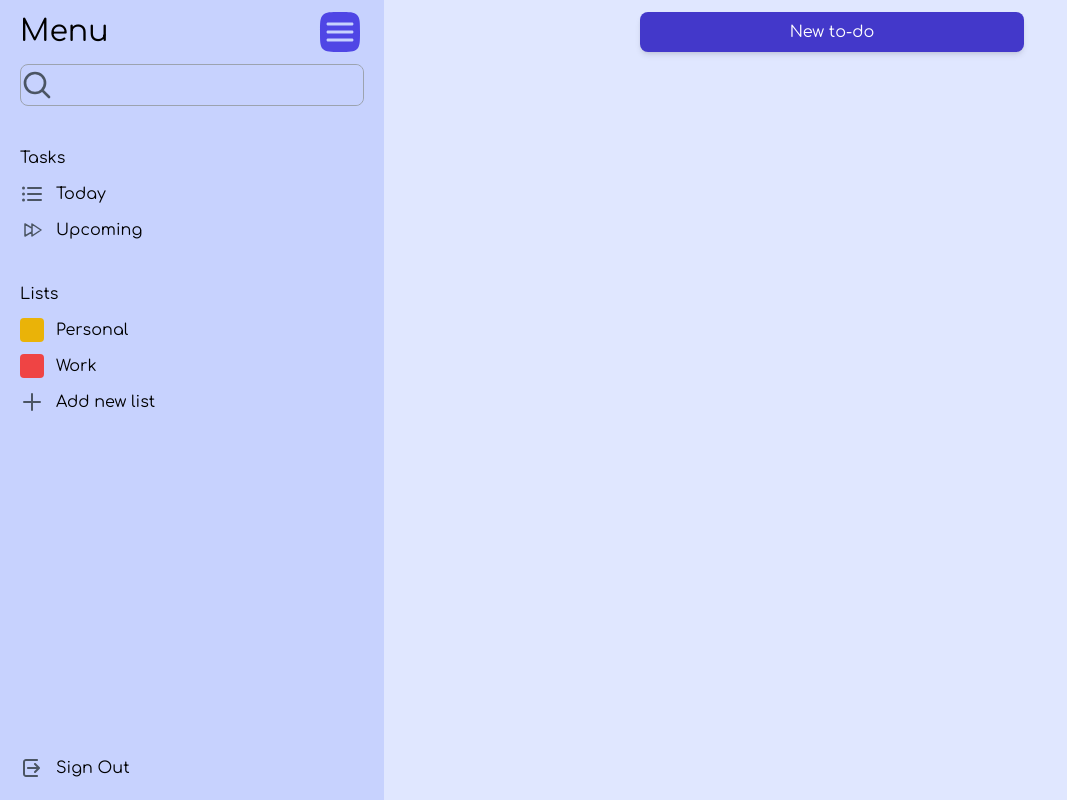
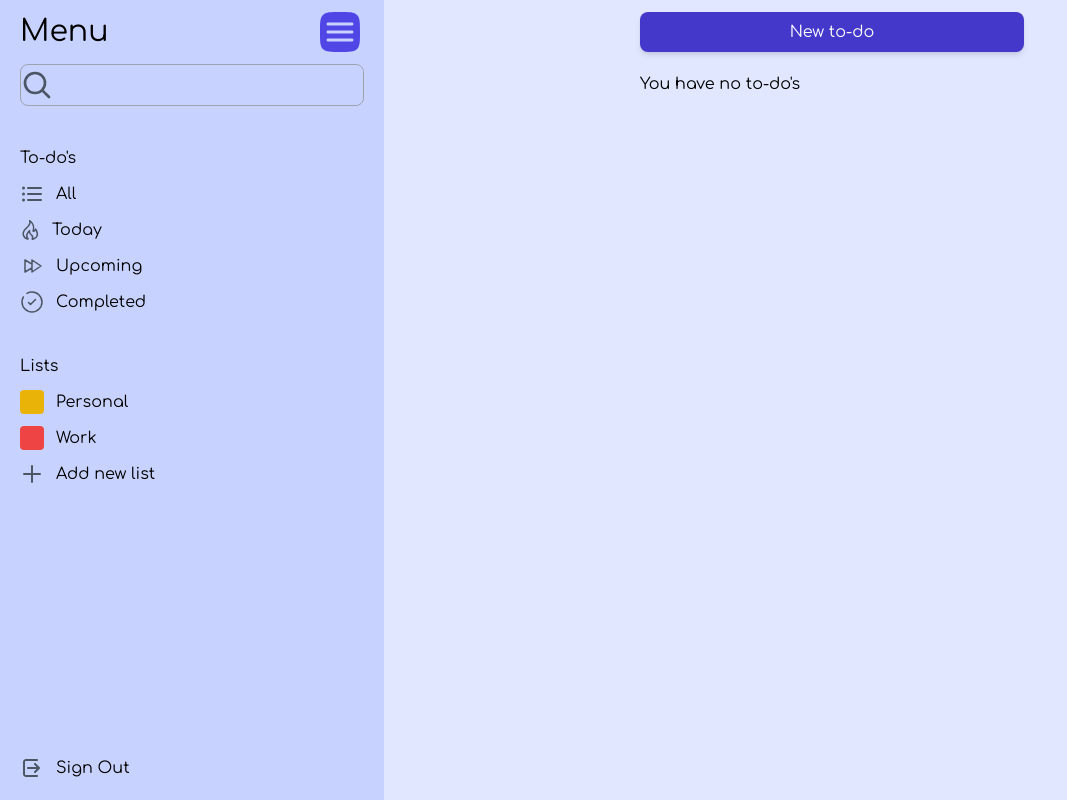
Before and after one commit to ycnaz/TodoApp, a Vue app: page /dashboard in a window 1280 px wide. Shown: the top 800 px of the page, without its empty margins (0-1067 px from the left). Built offline with nearby package versions, Linux system fonts and the light colour scheme.

Commit message:
The todos get saved to localstorage now and every action gets saved

```diff
--- a/src/components/LeftBar.vue
+++ b/src/components/LeftBar.vue
@@ -12,6 +12,8 @@ const ListComp = defineAsyncComponent(() => import('../assets/svg/list.svg'));
 const PlusComp = defineAsyncComponent(() => import('../assets/svg/plus.svg'));
 const SignOut = defineAsyncComponent(() => import('../assets/svg/sign-out.svg'));
 const CrossComp = defineAsyncComponent(() => import('../assets/svg/cross.svg'));
+const FireComp = defineAsyncComponent(() => import('../assets/svg/fire.svg'))
+const CheckComp = defineAsyncComponent(() => import('../assets/svg/check.svg'))
 
 const listsStore = useListStore()
 const leftSideBarStore = useLeftSidebarStore();
@@ -63,14 +65,22 @@ function removeTheList(id){
         </form>
 
         <div class="flex flex-col gap-y-3 mt-10">
-            <h1>Tasks</h1>
+            <h1>To-do's</h1>
             <button class="flex items-center gap-x-3">
                 <ListComp class="h-6 w-6" />
+                <span>All</span>
+            </button>
+            <button class="flex items-center gap-x-3">
+                <FireComp class="h-5 w-5" />
                 <span>Today</span>
             </button>
             <button class="flex items-center gap-x-3">
                 <ForwardComp class="h-6 w-6" />
                 <span>Upcoming</span>
+            </button>
+            <button class="flex items-center gap-x-3">
+                <CheckComp class="h-6 w-6" />
+                <span>Completed</span>
             </button>
         </div>
 
--- a/src/components/TodoComp.vue
+++ b/src/components/TodoComp.vue
@@ -45,6 +45,10 @@
         todosStore.removeTodo(id)
     }
 
+    function toggleTodo(id) {
+        todosStore.toggleTodo(id)
+    }
+
 </script>
 
 <template>
@@ -55,11 +59,13 @@
         <div class="flex flex-col gap-y-5">
             <button @click="openRightBar" class="w-96 h-10 bg-indigo-700 rounded-lg shadow-md text-white hover:bg-indigo-500 focus:bg-indigo-500 active:bg-indigo-600 transition-all">New to-do</button>
             <TransitionGroup tag="ul" name="fade" class="flex flex-col gap-y-1 relative list-none">
+                <span v-if="todosStore.loading">Checking for to-do's...</span>
                 <li v-for="todo in todos" :key="todo.id" :style="{ backgroundColor: getTodoColor(todo) }" class="flex items-center w-96 py-3 px-5 rounded-lg shadow-sm">
-                    <input type="checkbox" v-model="todo.completed" class="cursor-pointer w-4 h-4 border-none text-indigo-600 transition-all">
+                    <input @change="toggleTodo(todo.id)" type="checkbox" :checked="todo.completed" class="cursor-pointer w-4 h-4 border-none text-indigo-600 transition-all">
                     <span class="text-white pl-5">{{ todo.text }}</span>
                     <CrossComp @click="removeTodo(todo.id)" class="h-5 w-5 ml-auto cursor-pointer rounded-full"/>
                 </li>
+                <h1 v-if="!todosStore.loading && todos.length === 0">You have no to-do's</h1>
             </TransitionGroup>
         </div>
     </div>
--- a/src/stores/useTodos.js
+++ b/src/stores/useTodos.js
@@ -1,23 +1,90 @@
 import { defineStore } from "pinia";
-import { ref } from "vue";
+import { ref, computed } from "vue";
 
 export const useTodosStore = defineStore('todosStore', () => {
+
+    // State
     const todos = ref([])
+    const loading = ref(false)
+    const error = ref(null)
 
-    function addTodo(todo) {
-        todos.value.push(todo)
+    // Actions
+    const fetchTodos = async () => {
+        loading.value = true
+        try {
+            await new Promise(resolve => setTimeout(resolve, 2000))
+            const data = JSON.parse(localStorage.getItem('ycnaz_todos')) || []
+            todos.value = data
+            error.value = null
+        } catch (err) {
+            error.value = err.message || "Failed to fetch to-do's"
+        } finally {
+            loading.value = false
+        }
     }
 
-    function removeTodo(id) {
-        todos.value = todos.value.filter(todo => todo.id !== id)
+    fetchTodos()
+
+    const saveTodosToLocalStorage = () => {
+        localStorage.setItem('ycnaz_todos', JSON.stringify(todos.value))
     }
 
-    function toggleTodo(id) {
+    const addTodo = (todo) => {
+        todos.value.push(todo)
+        saveTodosToLocalStorage()
+    }
+
+    const removeTodo = (id) => {
+        todos.value = todos.value.filter(todo => todo.id !== id)
+        saveTodosToLocalStorage()
+    }
+
+    const toggleTodo = (id) => {
         const todo = todos.value.find(todo => todo.id === id)
         if (todo) {
             todo.completed = !todo.completed
+            saveTodosToLocalStorage()
         }
     }
 
-    return {todos, addTodo, removeTodo, toggleTodo}
+    const updateTodo = (id, updatedTodo) => {
+        const index = todos.value.findIndex(todo => todo.id === id)
+        if (index !== -1) {
+            todos.value[index] = {...todos.value[index], ...updatedTodo}
+            saveTodosToLocalStorage()
+        }
+    }
+
+    // Getters
+    const completedTodos = computed(() => todos.value.filter(todo => todo.completed === true))
+    const todosInList = (list) => {
+        return computed(() => todos.value.filter(todo => todo.list === list))
+    }
+
+    const todosBasedOnDate = (date) => {
+        const today = new Date().setHours(0, 0, 0, 0)
+        return todos.value.filter(todo => {
+            const dueDate = new Date(todo.date).setHours(0, 0, 0, 0)
+            if (date === 'today') {
+                return dueDate === today
+            } else {
+                return dueDate > today
+            }
+        })
+    }
+
+    return {
+        todos,
+        loading,
+        error,
+        fetchTodos,
+        saveTodosToLocalStorage,
+        updateTodo,
+        addTodo,
+        removeTodo,
+        toggleTodo,
+        completedTodos,
+        todosInList,
+        todosBasedOnDate
+    }
 })
```
Also changed, not shown: src/assets/svg/check.svg (added), src/assets/svg/fire.svg (added).
